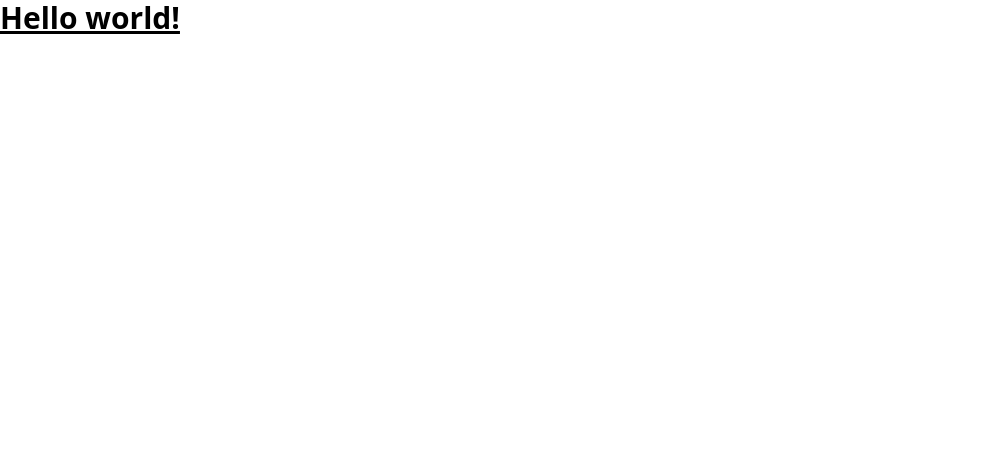
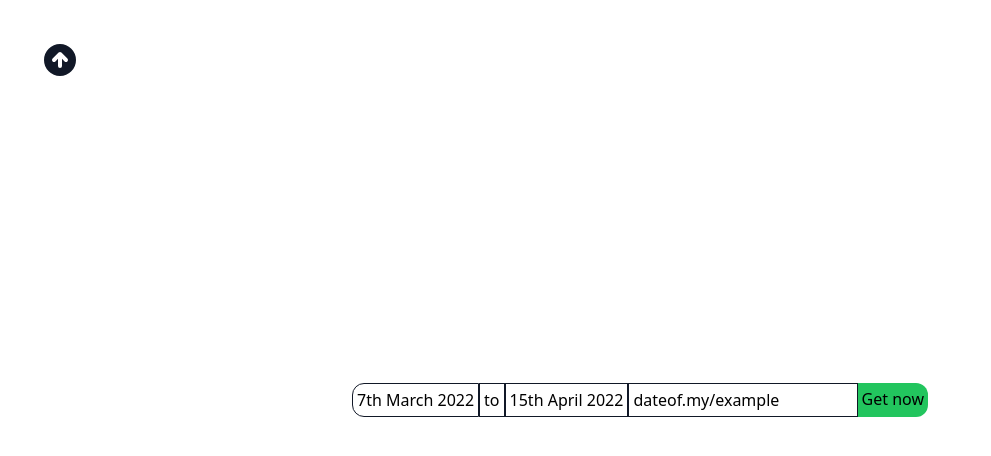
Before and after one commit to supmir/dateof, a Next.js app: page / in a window 1280 px wide. Shown: the top 456 px of the page, without its empty margins (0-991 px from the left). Built offline with nearby package versions, Linux system fonts and the light colour scheme.

Commit message:
Result wireframe

```diff
--- /dev/null
+++ b/components/result.js
@@ -0,0 +1,22 @@
+import { ArrowCircleUpIcon } from "@heroicons/react/solid";
+import { Fragment } from "react";
+export default function Result(props) {
+  return (
+    <Fragment>
+      <div className="fixed">
+        <ArrowCircleUpIcon className="m-10 h-10 w-10 text-gray-900" />
+      </div>
+      <div className="m-auto flex w-full max-w-xl">
+        <span className="border border-gray-900 rounded-l-xl p-1">
+          7th March 2022
+        </span>
+        <span className="border border-gray-900 p-1">to</span>
+        <span className="border border-gray-900 p-1">15th April 2022</span>
+        <span className="border border-gray-900 p-1 flex-1">
+          dateof.my/example
+        </span>
+        <span className="bg-green-500 rounded-r-xl p-1">Get now</span>
+      </div>
+    </Fragment>
+  );
+}
--- a/pages/index.js
+++ b/pages/index.js
@@ -1,3 +1,10 @@
+import Result from "../components/result";
+import Search from "../components/search";
+
 export default function Home() {
-  return <h1 className="text-3xl font-bold underline">Hello world!</h1>;
+  return (
+    <div className="w-full h-screen flex">
+      <Result />
+    </div>
+  );
 }
```
